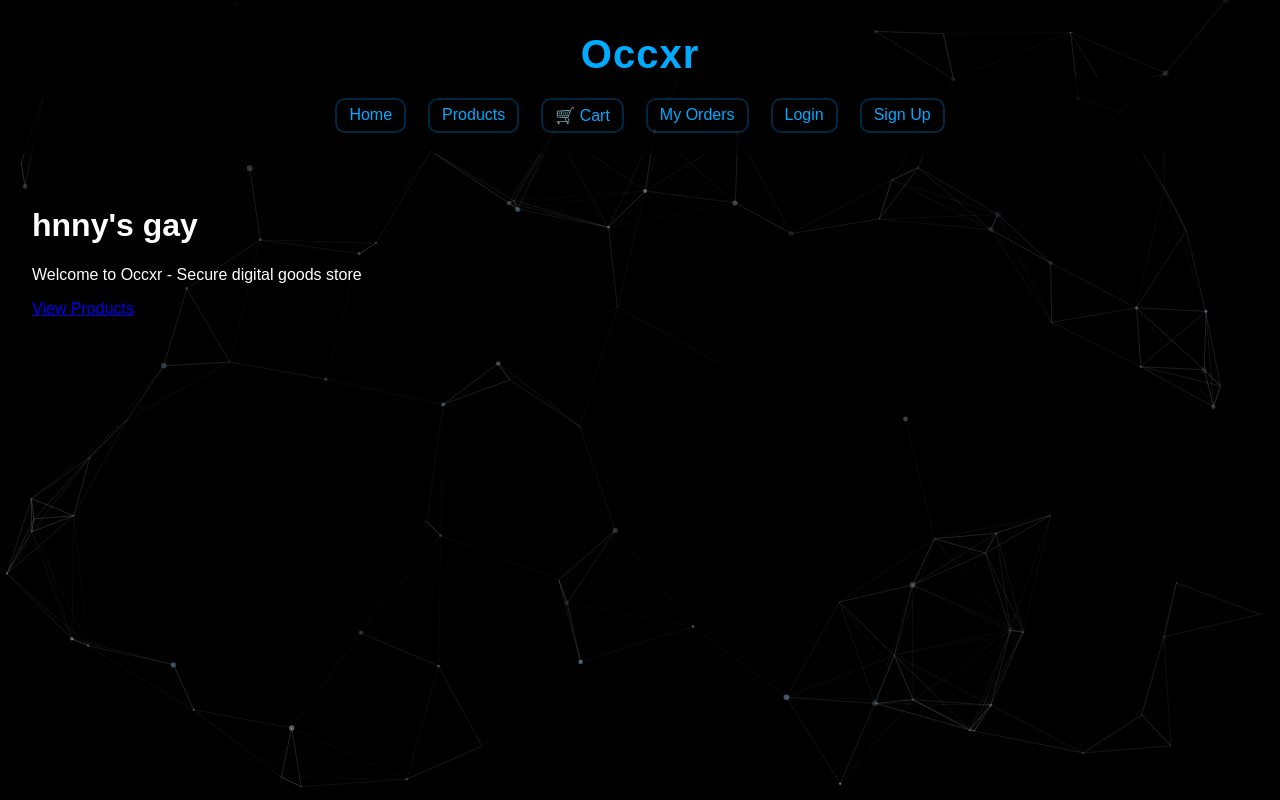
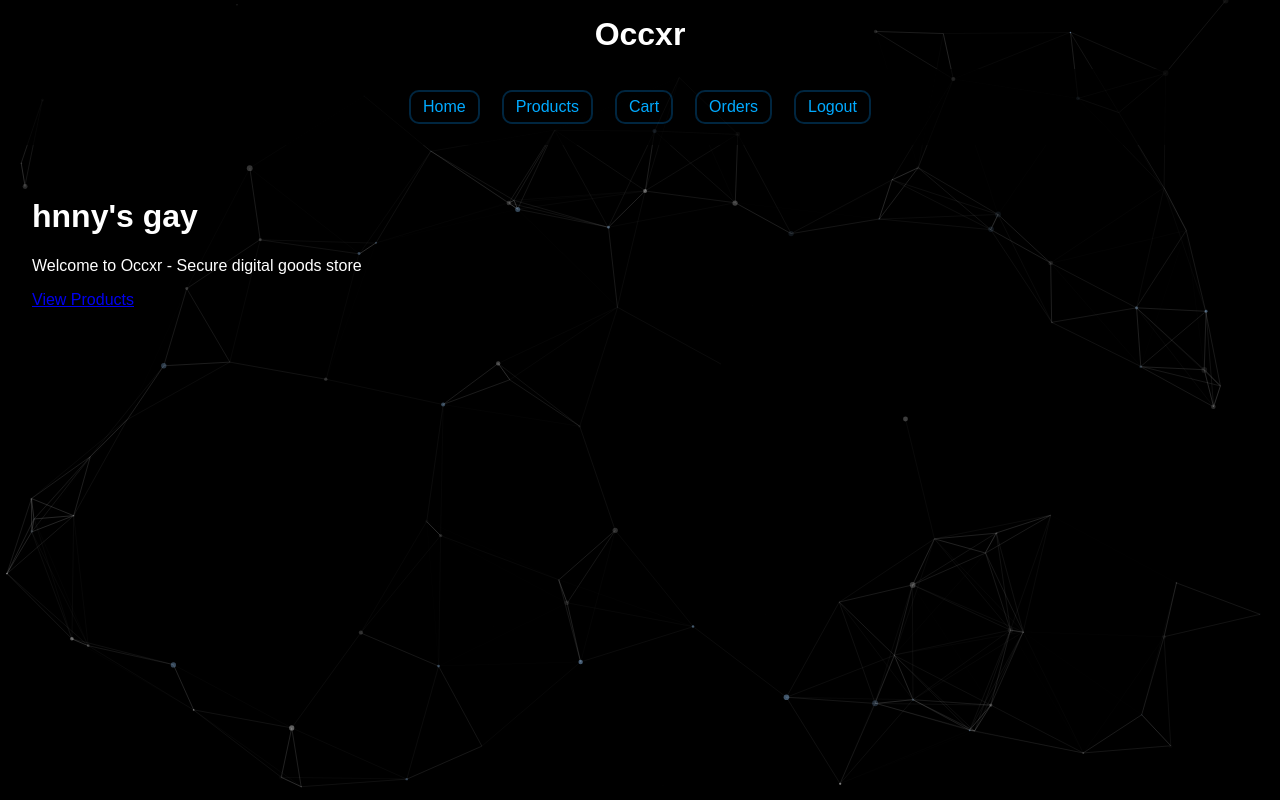
Before and after one commit to Occxr/occur-site, a Flask app: page / in a window 1280 px wide. Run offline with Flask 3, Linux system fonts and the light colour scheme; the visitor is signed in with stand-in values (Sample User, id 1); parts of the project's set-up code (start-up, migrations or seed data) failed here and were passed over; some libraries are stand-ins or nearby versions.

Commit message:
Updated nav bar with logout and button fixes

```diff
--- a/app/templates/base.html
+++ b/app/templates/base.html
@@ -8,8 +8,8 @@
 <body>
     <div id="particles-js"></div>
 
-    <header style="text-align: center; padding-top: 2rem;">
-        <h1 style="font-size: 2.5rem; color: #00aaff; letter-spacing: 1px;">Occxr</h1>
+    <header class="nav-bar">
+        <h1>Occxr</h1>
     </header>
 
     <nav class="nav-bar">
@@ -17,15 +17,15 @@
         <a class="nav-link" href="{{ url_for('main.products') }}">Products</a>
 
         {% if current_user.is_authenticated %}
-            <a class="nav-link" href="{{ url_for('main.cart') }}">🛒 Cart</a>
+            <a class="nav-link" href="{{ url_for('main.cart') }}">Cart</a>
             {% if current_user.is_admin %}
                 <a class="nav-link" href="{{ url_for('main.add_product') }}">Add Product</a>
+                <a class="nav-link" href="{{ url_for('main.admin_orders') }}">Orders</a>
+            {% else %}
+                <a class="nav-link" href="{{ url_for('main.user_orders') }}">Orders</a>
             {% endif %}
-            {% if current_user.is_admin %}
-            <a class="nav-link" href="{{ url_for('main.admin_orders') }}">Orders</a>
-          {% else %}
-            <a class="nav-link" href="{{ url_for('main.user_orders') }}">My Orders</a>
-          {% endif %}
+            <a class="nav-link" href="{{ url_for('auth.logout') }}">Logout</a>
+        {% else %}
             <a class="nav-link" href="{{ url_for('auth.login') }}">Login</a>
             <a class="nav-link" href="{{ url_for('auth.register') }}">Sign Up</a>
         {% endif %}
```
Also changed, not shown: app/auth.py (+7 -0 lines).
